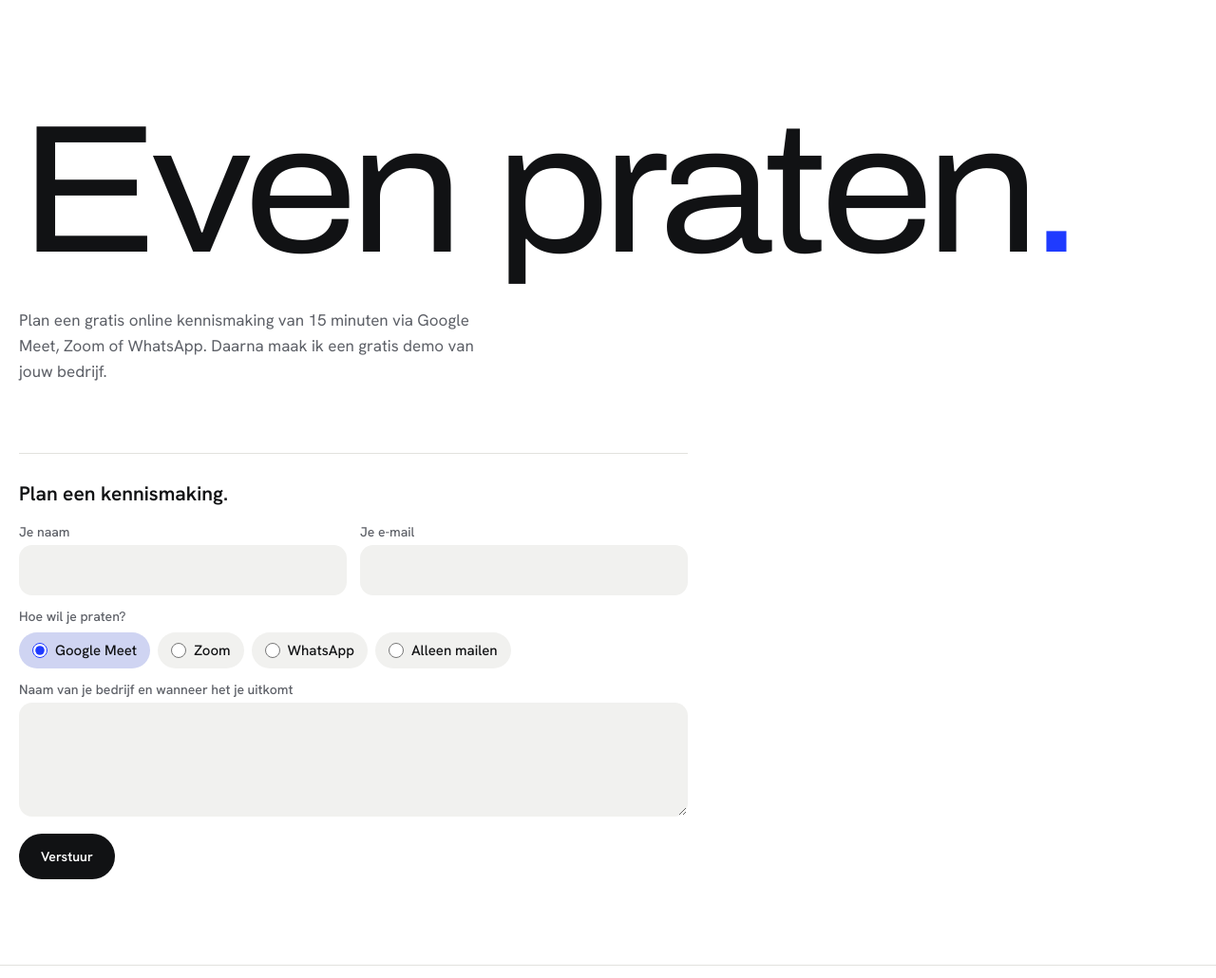
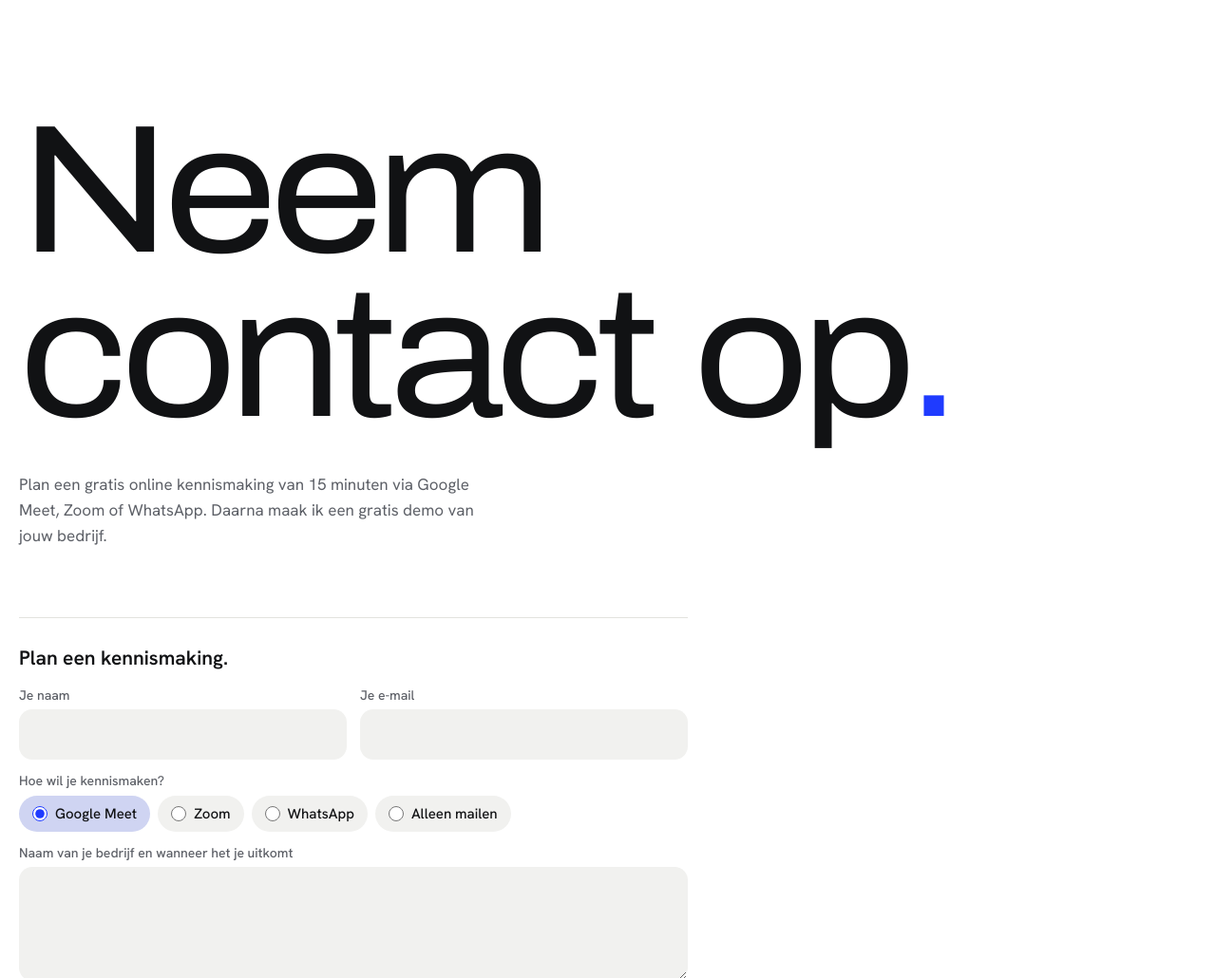
Before and after one commit to Efe-Aydin303/website-business, a plain HTML site: page efeweb-site/index.html in a window 1280 px wide. Shown: the part 6722-7752 px from the top of the page at 95% size. Drawn offline with Linux system fonts and the light colour scheme.

Commit message:
Contact: 'Neem contact op' i.p.v. 'Even praten', legend 'Hoe wil je kennismaken?'
Co-Authored-By: Claude Opus 5.5 <noreply@anthropic.com>
Claude-Session: https://claude.ai/code/session_01795EKkjCV4L4uwsnEhETjT

```diff
--- a/efeweb-site/index.html
+++ b/efeweb-site/index.html
@@ -737,7 +737,7 @@ html[data-theme="dark"] .theme-btn .moon { display: block; } html[data-theme="da
 
   <section class="contact" id="contact">
     <div class="wrap">
-      <h2 style="margin-top:20px">Even praten<span>.</span></h2>
+      <h2 style="margin-top:20px">Neem contact op<span>.</span></h2>
       <div class="row">
         <p>Plan een gratis online kennismaking van 15 minuten via Google Meet, Zoom of WhatsApp. Daarna maak ik een gratis demo van jouw bedrijf.</p>
         <div class="right">
@@ -748,7 +748,7 @@ html[data-theme="dark"] .theme-btn .moon { display: block; } html[data-theme="da
         <div class="cform-grid">
           <label>Je naam<input name="name" type="text" autocomplete="name" maxlength="80" required></label>
           <label>Je e-mail<input name="email" type="email" autocomplete="email" inputmode="email" maxlength="120" required></label>
-          <fieldset class="wide via"><legend>Hoe wil je praten?</legend>
+          <fieldset class="wide via"><legend>Hoe wil je kennismaken?</legend>
             <label><input type="radio" name="via" value="meet" checked> Google Meet</label>
             <label><input type="radio" name="via" value="zoom"> Zoom</label>
             <label><input type="radio" name="via" value="whatsapp"> WhatsApp</label>
```
